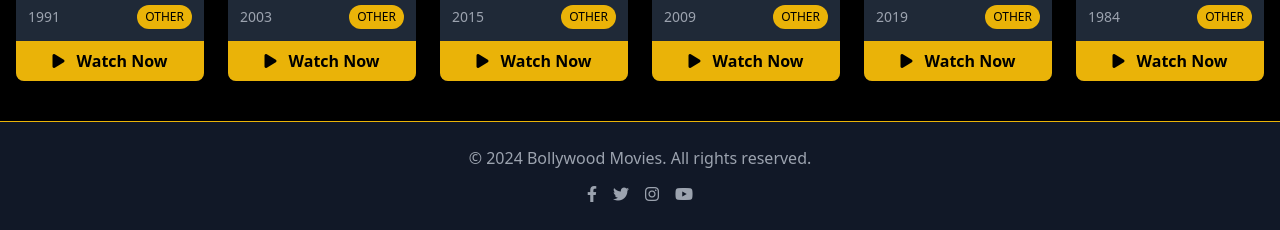
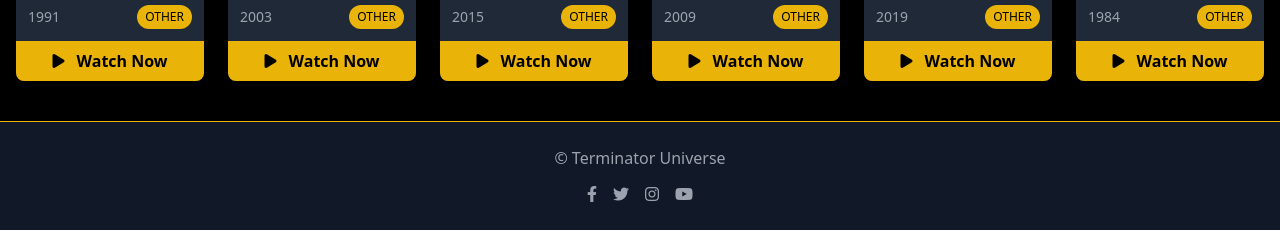
Before and after one commit to ultron3000/terminator, a plain HTML site: page index.html in a window 1280 px wide. Shown: the part 1136-1366 px from the top of the page. Drawn offline with nearby package versions, Linux system fonts and the light colour scheme.

Commit message:
Update index.html

```diff
--- a/index.html
+++ b/index.html
@@ -143,7 +143,7 @@
     <!-- Footer -->
     <footer class="bg-gray-900 border-t border-yellow-500 py-6">
         <div class="container mx-auto px-4 text-center text-gray-400">
-            <p>© 2024 Bollywood Movies. All rights reserved.</p>
+            <p>© Terminator Universe</p>
             <div class="flex justify-center space-x-4 mt-3">
                 <a href="#" class="hover:text-yellow-400 transition"><i class="fab fa-facebook-f"></i></a>
                 <a href="#" class="hover:text-yellow-400 transition"><i class="fab fa-twitter"></i></a>
```
